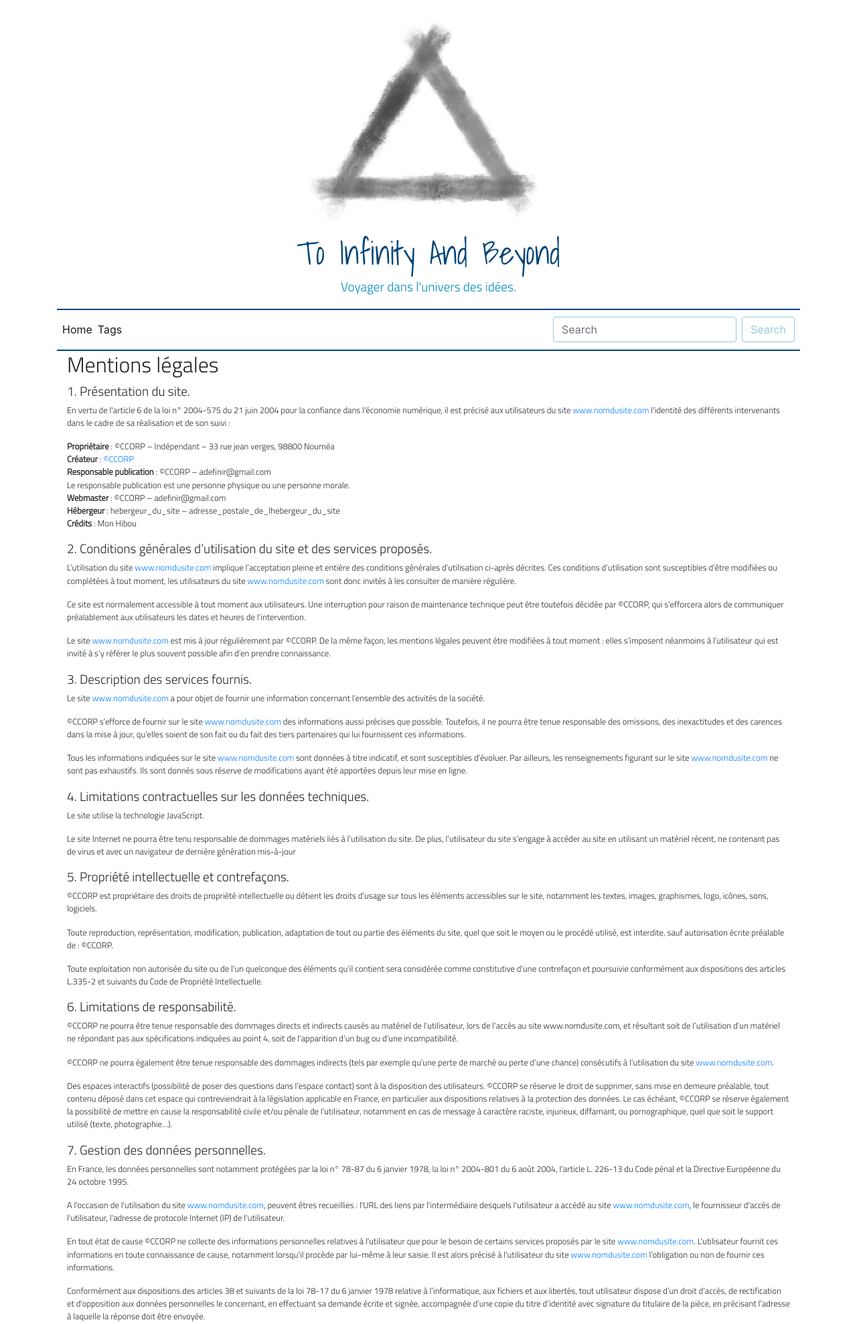
After one commit to sloutmyv/SYC_BLOG_2020, a Django app: page /mentionslegales/ in a window 1280 px wide. The commit adds this page. Shown: the top 1977 px of the page at 67% size. Run offline with Django 3.2, Linux system fonts and the light colour scheme; some libraries are stand-ins or nearby versions.

Commit message:
20200415-1140 : front updates

```diff
--- a/src/posts/models.py
+++ b/src/posts/models.py
@@ -43,6 +43,8 @@ class Post(models.Model):
         return mark_safe(markdown(content))
 
 
+
+
 ### Signals de création des slugs
 def rl_pre_save_receiver(sender, instance, *args, **kwargs):
     if not instance.slug:
--- a/src/posts/urls.py
+++ b/src/posts/urls.py
@@ -23,4 +23,5 @@ urlpatterns = [
     path('article/<slug:slug>/update/', PostUpdateView.as_view(), name='post-update'),
     path('article/<slug:slug>/delete/', PostDeleteView.as_view(), name='post-delete'),
     path('permissiondenied/', TemplateView.as_view(template_name="permissiondenied.html"), name="permission-denied"),
+    path('mentionslegales/', TemplateView.as_view(template_name="mentionslegales.html"), name="mentions-legales"),
 ]
--- a/src/static/css/base.css
+++ b/src/static/css/base.css
@@ -33,6 +33,10 @@
     .text-muted{font-size: 0.8rem;}
   /* post_delete */
     .delete-confirmation{font-size: 1rem;}
+  /* mentions legales */
+    .mentions-title{font-size: 2rem;}
+    .mentions-subtitle{font-size: 1.2rem;}
+    .raw-text{font-size: .8rem;}
 
 /* Color */
   /* home_header */
@@ -60,51 +64,30 @@
         background-color: var(--color-3);}
 
 
-
-
-
-  /* home_footer */
-    a.home-footer-link, a.home-footer-link:link, a.home-footer-link:visited {
-    color: #000000;}
-  /* post_detail */
-    .btn-light {
-      color: #423B68;
-      background-color: #687EBD;
-      border-color: #687EBD;}
-
-
-
 /* Position */
   /* general */
     hr.divider-navbar{
       margin-top: .1rem;
       margin-bottom: .1rem;
       border: 0;
-      border-top: 2px solid var(--color-4);
-    }
+      border-top: 2px solid var(--color-4);}
   /* home_navbar */
-  .nav-position{
-    align-items: center;
-    display: flex;}
-  .navbar {
+    .nav-position{
+      align-items: center;
+      display: flex;}
+    .navbar{
       padding: .5rem;
-      border-radius: .5rem;
-}
-
+      border-radius: .5rem;}
   /* home_create */
-  .wmd-panel {
-      margin-left: 0px !important ;
-      margin-right: 0px !important ;
-  }
-  .wmd-panel {
-    width: 100% !important;
-  }
-
+    .wmd-panel {
+      margin-left: 0px !important;
+      margin-right: 0px !important;}
+    .wmd-panel {
+      width: 100% !important;}
   /* posts_list */
     .pagination_syc{text-align: center;}
     .jumbotron{
       margin-bottom: 0.5rem;
-      /* background-color: #FBFAFC; */
       padding: 0.5rem;
       border-radius: .5rem;}
 
--- a/src/templates/home_footer.html
+++ b/src/templates/home_footer.html
@@ -2,7 +2,7 @@
   <div class="container text-center">
   <span class="text-muted">
       Copyright © 2020 -
-      <a class="home-footer-link" href="#">Mentions légales</a> -
-      <a class="home-footer-link" href="#">Powered by ©CCORP </a></span>
+      <a class="link-color-5" href="{% url 'posts-app:mentions-legales' %}">Mentions légales</a> -
+      <a class="link-color-5" href="#">Powered by ©CCORP </a></span>
 </div>
 </footer>
--- a/src/templates/home_header.html
+++ b/src/templates/home_header.html
@@ -21,7 +21,7 @@
   </div>
   <div class="row titillium-font">
     <div class="col-12" align="center">
-      <p class="home-header-subtitle">Voyager dans le monde des idées.</p>
+      <p class="home-header-subtitle">Voyager dans l'univers des idées.</p>
     </div>
   </div>
 </header>
--- /dev/null
+++ b/src/templates/mentionslegales.html
@@ -0,0 +1,93 @@
+{% extends "base.html" %}
+{% load static %}
+{% block head_title %} {{ block.super }} | Mentions Légales {% endblock head_title %}
+{% block content %}
+<div class="container titillium-font">
+  <h1 class="mentions-title">Mentions légales</h1>
+  <h3 class="mentions-subtitle">1. Présentation du site.</h3>
+  <div class="raw-text titillium-font">
+    <p>En vertu de l'article 6 de la loi n° 2004-575 du 21 juin 2004 pour la confiance dans l'économie numérique, il est précisé aux utilisateurs du site <a href="http://www.nomdusite.com/">www.nomdusite.com</a> l'identité des différents intervenants dans le cadre de sa réalisation et de son suivi :</p>
+    <p><strong>Propriétaire</strong> : ©CCORP – Indépendant – 33 rue jean verges, 98800 Nouméa<br />
+    <strong>Créateur</strong>  : <a href="www.CCORP.com">©CCORP</a><br />
+    <strong>Responsable publication</strong> : ©CCORP – adefinir@gmail.com<br />
+    Le responsable publication est une personne physique ou une personne morale.<br />
+    <strong>Webmaster</strong> : ©CCORP – adefinir@gmail.com<br />
+    <strong>Hébergeur</strong> : hebergeur_du_site – adresse_postale_de_lhebergeur_du_site<br />
+    <strong>Crédits</strong> : Mon Hibou<br />
+  </div>
+
+  <h3 class="mentions-subtitle">2. Conditions générales d’utilisation du site et des services proposés.</h3>
+  <div class="raw-text titillium-font">
+    <p>L’utilisation du site <a href="http://www.nomdusite.com/">www.nomdusite.com</a> implique l’acceptation pleine et entière des conditions générales d’utilisation ci-après décrites. Ces conditions d’utilisation sont susceptibles d’être modifiées ou complétées à tout moment, les utilisateurs du site <a href="http://www.nomdusite.com/">www.nomdusite.com</a> sont donc invités à les consulter de manière régulière.</p>
+    <p>Ce site est normalement accessible à tout moment aux utilisateurs. Une interruption pour raison de maintenance technique peut être toutefois décidée par ©CCORP, qui s’efforcera alors de communiquer préalablement aux utilisateurs les dates et heures de l’intervention.</p>
+    <p>Le site <a href="http://www.nomdusite.com/">www.nomdusite.com</a> est mis à jour régulièrement par ©CCORP. De la même façon, les mentions légales peuvent être modifiées à tout moment : elles s’imposent néanmoins à l’utilisateur qui est invité à s’y référer le plus souvent possible afin d’en prendre connaissance.</p>
+  </div>
+
+  <h3 class="mentions-subtitle">3. Description des services fournis.</h3>
+  <div class="raw-text titillium-font">
+    <p>Le site <a href="http://www.nomdusite.com/">www.nomdusite.com</a> a pour objet de fournir une information concernant l’ensemble des activités de la société.</p>
+    <p>©CCORP s’efforce de fournir sur le site <a href="http://www.nomdusite.com/">www.nomdusite.com</a> des informations aussi précises que possible. Toutefois, il ne pourra être tenue responsable des omissions, des inexactitudes et des carences dans la mise à jour, qu’elles soient de son fait ou du fait des tiers partenaires qui lui fournissent ces informations.</p>
+    <p>Tous les informations indiquées sur le site <a href="http://www.nomdusite.com/">www.nomdusite.com</a> sont données à titre indicatif, et sont susceptibles d’évoluer. Par ailleurs, les renseignements figurant sur le site <a href="http://www.nomdusite.com/">www.nomdusite.com</a> ne sont pas exhaustifs. Ils sont donnés sous réserve de modifications ayant été apportées depuis leur mise en ligne.</p>
+  </div>
+
+  <h3 class="mentions-subtitle">4. Limitations contractuelles sur les données techniques.</h3>
+  <div class="raw-text titillium-font">
+    <p>Le site utilise la technologie JavaScript.</p>
+    <p>Le site Internet ne pourra être tenu responsable de dommages matériels liés à l’utilisation du site. De plus, l’utilisateur du site s’engage à accéder au site en utilisant un matériel récent, ne contenant pas de virus et avec un navigateur de dernière génération mis-à-jour</p>
+  </div>
+
+  <h3 class="mentions-subtitle">5. Propriété intellectuelle et contrefaçons.</h3>
+  <div class="raw-text titillium-font">
+    <p>©CCORP est propriétaire des droits de propriété intellectuelle ou détient les droits d’usage sur tous les éléments accessibles sur le site, notamment les textes, images, graphismes, logo, icônes, sons, logiciels.</p>
+    <p>Toute reproduction, représentation, modification, publication, adaptation de tout ou partie des éléments du site, quel que soit le moyen ou le procédé utilisé, est interdite, sauf autorisation écrite préalable de : ©CCORP.</p>
+    <p>Toute exploitation non autorisée du site ou de l’un quelconque des éléments qu’il contient sera considérée comme constitutive d’une contrefaçon et poursuivie conformément aux dispositions des articles L.335-2 et suivants du Code de Propriété Intellectuelle.</p>
+  </div>
+
+  <h3 class="mentions-subtitle">6. Limitations de responsabilité.</h3>
+  <div class="raw-text titillium-font">
+    <p>©CCORP ne pourra être tenue responsable des dommages directs et indirects causés au matériel de l’utilisateur, lors de l’accès au site www.nomdusite.com, et résultant soit de l’utilisation d’un matériel ne répondant pas aux spécifications indiquées au point 4, soit de l’apparition d’un bug ou d’une incompatibilité.</p>
+    <p>©CCORP ne pourra également être tenue responsable des dommages indirects (tels par exemple qu’une perte de marché ou perte d’une chance) consécutifs à l’utilisation du site <a href="http://www.nomdusite.com/">www.nomdusite.com</a>.</p>
+    <p>Des espaces interactifs (possibilité de poser des questions dans l’espace contact) sont à la disposition des utilisateurs. ©CCORP se réserve le droit de supprimer, sans mise en demeure préalable, tout contenu déposé dans cet espace qui contreviendrait à la législation applicable en France, en particulier aux dispositions relatives à la protection des données. Le cas échéant, ©CCORP se réserve également la possibilité de mettre en cause la responsabilité civile et/ou pénale de l’utilisateur, notamment en cas de message à caractère raciste, injurieux, diffamant, ou pornographique, quel que soit le support utilisé (texte, photographie…).</p>
+  </div>
+
+  <h3 class="mentions-subtitle">7. Gestion des données personnelles.</h3>
+  <div class="raw-text titillium-font">
+    <p>En France, les données personnelles sont notamment protégées par la loi n° 78-87 du 6 janvier 1978, la loi n° 2004-801 du 6 août 2004, l'article L. 226-13 du Code pénal et la Directive Européenne du 24 octobre 1995.</p>
+    <p>A l'occasion de l'utilisation du site <a href="http://www.nomdusite.com/">www.nomdusite.com</a>, peuvent êtres recueillies : l'URL des liens par l'intermédiaire desquels l'utilisateur a accédé au site <a href="http://www.nomdusite.com/">www.nomdusite.com</a>, le fournisseur d'accès de l'utilisateur, l'adresse de protocole Internet (IP) de l'utilisateur.</p>
+    <p> En tout état de cause ©CCORP ne collecte des informations personnelles relatives à l'utilisateur que pour le besoin de certains services proposés par le site <a href="http://www.nomdusite.com/">www.nomdusite.com</a>. L'utilisateur fournit ces informations en toute connaissance de cause, notamment lorsqu'il procède par lui-même à leur saisie. Il est alors précisé à l'utilisateur du site <a href="http://www.nomdusite.com/">www.nomdusite.com</a> l’obligation ou non de fournir ces informations.</p>
+    <p>Conformément aux dispositions des articles 38 et suivants de la loi 78-17 du 6 janvier 1978 relative à l’informatique, aux fichiers et aux libertés, tout utilisateur dispose d’un droit d’accès, de rectification et d’opposition aux données personnelles le concernant, en effectuant sa demande écrite et signée, accompagnée d’une copie du titre d’identité avec signature du titulaire de la pièce, en précisant l’adresse à laquelle la réponse doit être envoyée.</p>
+    <p>Aucune information personnelle de l'utilisateur du site <a href="http://www.nomdusite.com/">www.nomdusite.com</a> n'est publiée à l'insu de l'utilisateur, échangée, transférée, cédée ou vendue sur un support quelconque à des tiers. Seule l'hypothèse du rachat de ©CCORP et de ses droits permettrait la transmission des dites informations à l'éventuel acquéreur qui serait à son tour tenu de la même obligation de conservation et de modification des données vis à vis de l'utilisateur du site <a href="http://www.nomdusite.com/">www.nomdusite.com</a>.</p>
+    <p>Le site n'est pas déclaré à la CNIL car il ne recueille pas d'informations personnelles. .</p>
+    <p>Les bases de données sont protégées par les dispositions de la loi du 1er juillet 1998 transposant la directive 96/9 du 11 mars 1996 relative à la protection juridique des bases de données.</p>
+  </div>
+
+  <h3 class="mentions-subtitle">8. Liens hypertextes et cookies.</h3>
+  <div class="raw-text titillium-font">
+    <p>Le site <a href="http://www.nomdusite.com/">www.nomdusite.com</a> contient un certain nombre de liens hypertextes vers d’autres sites, mis en place avec l’autorisation de ©CCORP. Cependant, ©CCORP n’a pas la possibilité de vérifier le contenu des sites ainsi visités, et n’assumera en conséquence aucune responsabilité de ce fait.</p>
+    <p>La navigation sur le site <a href="http://www.nomdusite.com/">www.nomdusite.com</a> est susceptible de provoquer l’installation de cookie(s) sur l’ordinateur de l’utilisateur. Un cookie est un fichier de petite taille, qui ne permet pas l’identification de l’utilisateur, mais qui enregistre des informations relatives à la navigation d’un ordinateur sur un site. Les données ainsi obtenues visent à faciliter la navigation ultérieure sur le site, et ont également vocation à permettre diverses mesures de fréquentation.</p>
+    <p>Le refus d’installation d’un cookie peut entraîner l’impossibilité d’accéder à certains services. L’utilisateur peut toutefois configurer son ordinateur de la manière suivante, pour refuser l’installation des cookies :</p>
+    <p>Sous Internet Explorer : onglet outil (pictogramme en forme de rouage en haut a droite) / options internet. Cliquez sur Confidentialité et choisissez Bloquer tous les cookies. Validez sur Ok.</p>
+    <p>Sous Firefox : en haut de la fenêtre du navigateur, cliquez sur le bouton Firefox, puis aller dans l'onglet Options. Cliquer sur l'onglet Vie privée.
+    Paramétrez les Règles de conservation sur :  utiliser les paramètres personnalisés pour l'historique. Enfin décochez-la pour  désactiver les cookies.</p>
+    <p>Sous Safari : Cliquez en haut à droite du navigateur sur le pictogramme de menu (symbolisé par un rouage). Sélectionnez Paramètres. Cliquez sur Afficher les paramètres avancés. Dans la section "Confidentialité", cliquez sur Paramètres de contenu. Dans la section "Cookies", vous pouvez bloquer les cookies.</p>
+    <p>Sous Chrome : Cliquez en haut à droite du navigateur sur le pictogramme de menu (symbolisé par trois lignes horizontales). Sélectionnez Paramètres. Cliquez sur Afficher les paramètres avancés. Dans la section "Confidentialité", cliquez sur préférences.  Dans l'onglet "Confidentialité", vous pouvez bloquer les cookies.</p>
+  </div>
+
+  <h3 class="mentions-subtitle">9. Droit applicable et attribution de juridiction.</h3>
+  <div class="raw-text titillium-font">
+    <p>Tout litige en relation avec l’utilisation du site <a href="http://www.nomdusite.com/">www.nomdusite.com</a> est soumis au droit français. Il est fait attribution exclusive de juridiction aux tribunaux compétents de Paris.</p>
+  </div>
+
+  <h3 class="mentions-subtitle">10. Les principales lois concernées.</h3>
+  <div class="raw-text titillium-font">
+    <p>Loi n° 78-17 du 6 janvier 1978, notamment modifiée par la loi n° 2004-801 du 6 août 2004 relative à l'informatique, aux fichiers et aux libertés.</p>
+    <p> Loi n° 2004-575 du 21 juin 2004 pour la confiance dans l'économie numérique.</p>
+  </div>
+
+  <h3 class="mentions-subtitle">11. Lexique.</h3>
+  <div class="raw-text titillium-font">
+    <p>Utilisateur : Internaute se connectant, utilisant le site susnommé.</p>
+    <p>Informations personnelles : « les informations qui permettent, sous quelque forme que ce soit, directement ou non, l'identification des personnes physiques auxquelles elles s'appliquent » (article 4 de la loi n° 78-17 du 6 janvier 1978).</p>
+  </div>
+</div>
+{% endblock content %}
```
Also changed, not shown: src/posts/templates/posts/posts_list.html (+5 -5 lines), src/posts/views.py (+4 -4 lines), 2 other files.
